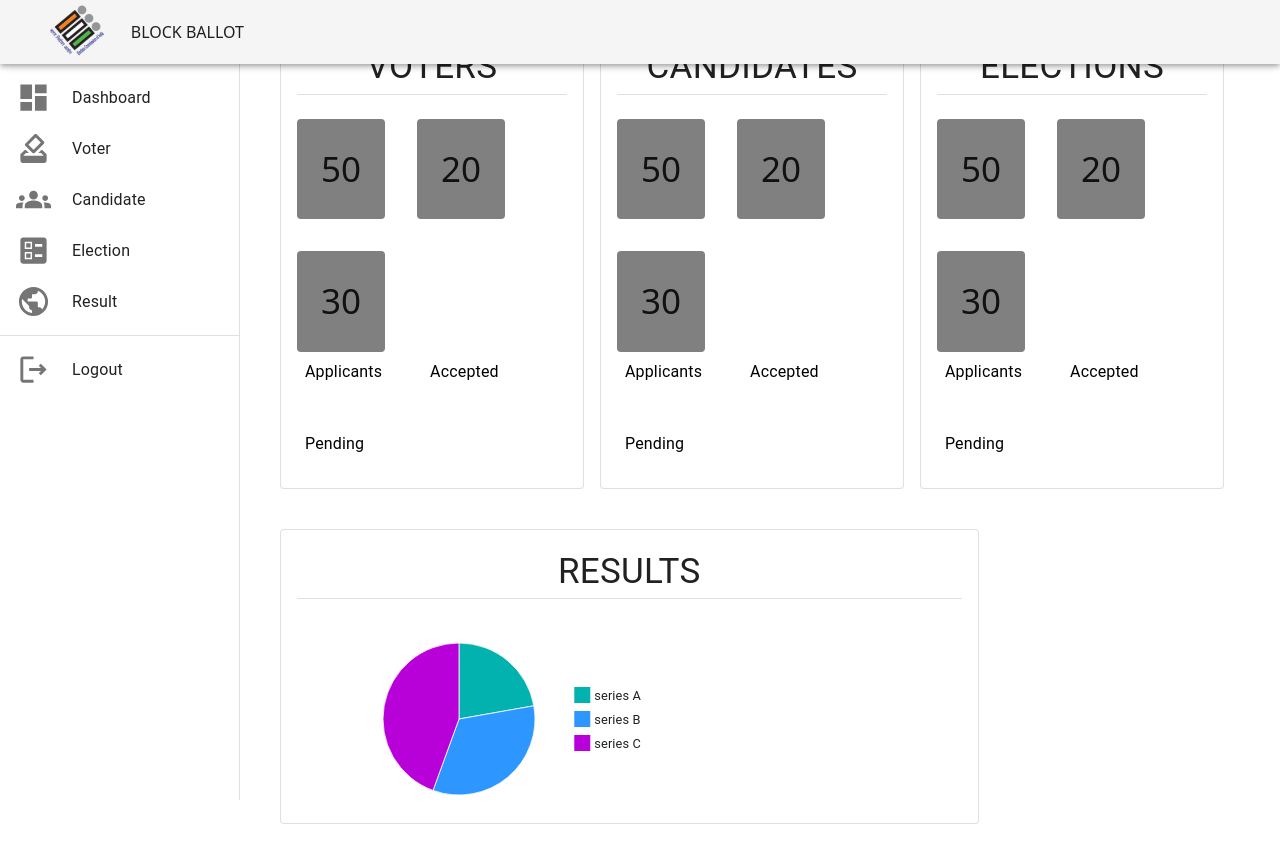
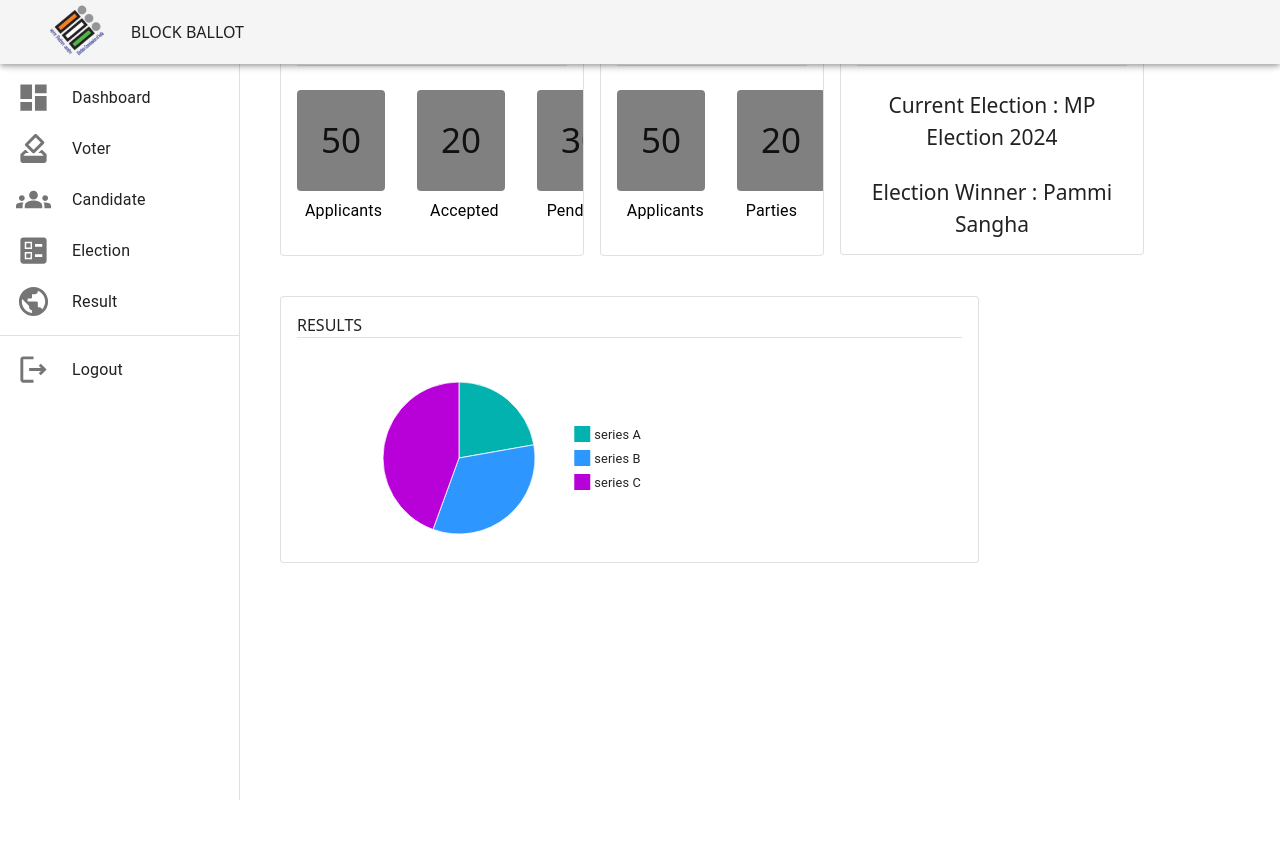
Before and after one commit to BhanuTeja1729/Voting, a React (Vite) app in the folder frontend/: page /admin/dashboard in a window 1280 px wide. After the commit the page ends 800 px from the top, so only its background shows below. Built offline with nearby package versions, Linux system fonts and the light colour scheme.

Commit message:
Admin Interfaces Completed

```diff
--- a/frontend/src/components/admin/adminDash.jsx
+++ b/frontend/src/components/admin/adminDash.jsx
@@ -18,10 +18,13 @@ const adminDash = () => {
   let accepted = 20;
   let pending = 30;
 
+  let eName = "MP Election 2024"
+  let eWinner = "Pammi Sangha"
+
   return (
     <>
 
-      <Box sx={{mr:7}}>
+      <Box sx={{ mr: 7 }}>
         <h1 className="mb-5 text-3xl font-semibold mt-20">
           Admin Dashboard
         </h1>
@@ -30,23 +33,15 @@ const adminDash = () => {
             <Link to={"../voter"}>
               <Card variant="outlined" max>
                 <CardContent>
-                  <Typography
-                    sx={{
-                      textAlign: "center",
-                      fontSize: 35,
-                      fontWeight: "semibold",
-                    }}
-                  >
+                  <div className="text-center text-4xl font-semibold mb-4">
                     VOTERS
-                  </Typography>
+                  </div>
                   <Divider />
                   <br />
                   <Stack
                     spacing={4}
-                    sx={{ bgcolor: "white" }}
+                    sx={{ bgcolor: "white", justifyContent:"space-evenly" }}
                     direction="row"
-                    useFlexGap
-                    flexWrap="wrap"
                   >
                     <Box
                       sx={{
@@ -86,8 +81,7 @@ const adminDash = () => {
                     spacing={6}
                     padding={1}
                     direction="row"
-                    useFlexGap
-                    flexWrap="wrap"
+                    sx={{justifyContent:"space-evenly"}}
                   >
                     <Typography color="initial">Applicants</Typography>
                     <Typography color="initial">Accepted</Typography>
@@ -98,22 +92,67 @@ const adminDash = () => {
             </Link>
           </Grid>
 
-          <Grid item xs={4}>
+          <Grid item xs={3}>
             <Link to={"../candidate"}>
               <Card variant="outlined">
                 <CardContent>
-                  <Typography
-                    sx={{
-                      textAlign: "center",
-                      fontSize: 35,
-                      fontWeight: "semibold",
-                    }}
-                  >
+                  <div className="text-center text-4xl font-semibold mb-4">
                     CANDIDATES
-                  </Typography>
+                  </div>
                   <Divider />
                   <br />
                   <Stack
+                    spacing={4}
+                    sx={{ bgcolor: "white", justifyContent:"space-evenly" }}
+                    direction="row"
+                  >
+                    <Box
+                      sx={{
+                        borderRadius: 1,
+                        padding: 3,
+                        fontSize: 35,
+                        fontWeight: 500,
+                        bgcolor: "grey",
+                      }}
+                    >
+                      {applicants}
+                    </Box>
+                    <Box
+                      sx={{
+                        borderRadius: 1,
+                        padding: 3,
+                        fontSize: 35,
+                        fontWeight: 500,
+                        bgcolor: "grey",
+                      }}
+                    >
+                      {accepted}
+                    </Box>
+                  </Stack>
+                  <Stack
+                    spacing={5}
+                    direction={"row"}
+                    padding={1}
+                    sx={{justifyContent:"space-evenly"}}
+                  >
+                    <Typography color="initial">Applicants</Typography>
+                    <Typography color="initial">Parties</Typography>
+                  </Stack>
+                </CardContent>
+              </Card>
+            </Link>
+          </Grid>
+
+          <Grid item xs={4} sx={{ mr: 0 }}>
+            <Link to={"../election"}>
+              <Card variant="outlined">
+                <CardContent>
+                  <div className="text-center text-4xl font-semibold mb-4">
+                    ELECTIONS
+                  </div>
+                  <Divider />
+                  <br />
+                  {/* <Stack
                     spacing={4}
                     sx={{ bgcolor: "white" }}
                     direction="row"
@@ -164,78 +203,10 @@ const adminDash = () => {
                     <Typography color="initial">Applicants</Typography>
                     <Typography color="initial">Accepted</Typography>
                     <Typography color="initial">Pending</Typography>
-                  </Stack>
-                </CardContent>
-              </Card>
-            </Link>
-          </Grid>
-
-          <Grid item xs={4} sx={{ mr: 0 }}>
-            <Link to={"../election"}>
-              <Card variant="outlined">
-                <CardContent>
-                  <Typography
-                    sx={{
-                      textAlign: "center",
-                      fontSize: 35,
-                      fontWeight: "semibold",
-                    }}
-                  >
-                    ELECTIONS
-                  </Typography>
-                  <Divider />
-                  <br />
-                  <Stack
-                    spacing={4}
-                    sx={{ bgcolor: "white" }}
-                    direction="row"
-                    useFlexGap
-                    flexWrap="wrap"
-                  >
-                    <Box
-                      sx={{
-                        borderRadius: 1,
-                        padding: 3,
-                        fontSize: 35,
-                        fontWeight: 500,
-                        bgcolor: "grey",
-                      }}
-                    >
-                      {applicants}
-                    </Box>
-                    <Box
-                      sx={{
-                        borderRadius: 1,
-                        padding: 3,
-                        fontSize: 35,
-                        fontWeight: 500,
-                        bgcolor: "grey",
-                      }}
-                    >
-                      {accepted}
-                    </Box>
-                    <Box
-                      sx={{
-                        borderRadius: 1,
-                        padding: 3,
-                        fontSize: 35,
-                        fontWeight: 500,
-                        bgcolor: "grey",
-                      }}
-                    >
-                      {pending}
-                    </Box>
-                  </Stack>
-                  <Stack
-                    spacing={6}
-                    direction={"row"}
-                    padding={1}
-                    useFlexGap
-                    flexWrap="wrap"
-                  >
-                    <Typography color="initial">Applicants</Typography>
-                    <Typography color="initial">Accepted</Typography>
-                    <Typography color="initial">Pending</Typography>
+                  </Stack> */}
+                  <Stack spacing={3} direction={"column"} sx={{height:140}}>
+                      <Box component="section" sx={{textAlign:"center", fontSize:21, fontWeight:"medium", width:"100%"}}>Current Election : {eName}</Box>
+                      <Box component="section" sx={{textAlign:"center", fontSize:21, fontWeight:"normal", width:"100%"}}>Election Winner : {eWinner}</Box>
                   </Stack>
                 </CardContent>
               </Card>
@@ -246,15 +217,9 @@ const adminDash = () => {
         <Link to={"../result"}>
           <Card variant="outlined" sx={{ maxWidth: "74%", mt: 5, mb: 4 }}>
             <CardContent>
-              <Typography
-                sx={{
-                  textAlign: "center",
-                  fontSize: 35,
-                  fontWeight: "semibold",
-                }}
-              >
+              <div className="text-center text-4xl font-semibold mb-4">
                 RESULTS
-              </Typography>
+              </div>
               <Divider />
               <div className="flex justify-center">
                 <PieChart
--- a/frontend/src/components/admin/candidate.jsx
+++ b/frontend/src/components/admin/candidate.jsx
@@ -10,7 +10,6 @@ const candidate = () => {
       <h1 className="mb-8 text-3xl font-semibold">
         Candidate
       </h1>
-
       <CandidateCard />
       </Box>
     </>
--- a/frontend/src/components/admin/candidateCard.jsx
+++ b/frontend/src/components/admin/candidateCard.jsx
@@ -1,12 +1,14 @@
 import React from 'react';
 import { useState } from 'react';
 
-import { Box, Container, Stack, Typography, Button, TextField } from '@mui/material';
+import { Box, Card, Stack, Typography, Button, TextField, Divider, FormControl, MenuItem, Select, InputLabel } from '@mui/material';
 import Accordion from '@mui/material/Accordion';
-import AccordionActions from '@mui/material/AccordionActions';
 import AccordionSummary from '@mui/material/AccordionSummary';
 import AccordionDetails from '@mui/material/AccordionDetails';
 import ExpandMoreIcon from '@mui/icons-material/ExpandMore';
+import DeleteOutlineOutlinedIcon from '@mui/icons-material/DeleteOutlineOutlined';
+
+import cImg from "/c1.png"
 
 const candidateCard = () => {
 
@@ -14,12 +16,24 @@ const candidateCard = () => {
     const [lastName, setLastName] = useState('')
     const [wardNo, setWardNo] = useState('')
     const [party, setParty] = useState('')
+    const [cImg, setCImg] = useState(null)
+
+    const handleRegister = (e) => {
+        e.preventDefault();
+        console.log(firstName, lastName, wardNo, party, cImg)
+    }
 
 
-    function handleSubmit(event) {
-        event.preventDefault();
+    let cName = "Pramod";
+    let cWardNo = "B80";
+    let cParty = "Pammi Sangha";
 
-    }
+    const options = [
+        { value: "Party 1", label: 'Party 1' },
+        { value: "Party 2", label: 'Party 2' },
+        { value: "Party 3", label: 'Party 3' }]
+
+
     return (
         <>
             <div className='shadow w-4/5'>
@@ -29,7 +43,9 @@ const candidateCard = () => {
                         aria-controls="panel3-content"
                         id="panel3-header"
                     >
-                        Register Candidates
+                        <div className='text-xl font-semibold'>
+                            Register Candidates
+                        </div>
                     </AccordionSummary>
                     <AccordionDetails>
                         <Stack spacing={2} direction="row" sx={{ marginBottom: 4 }}>
@@ -65,17 +81,22 @@ const candidateCard = () => {
                             required
                             sx={{ mb: 4 }}
                         />
-                        <TextField
-                            type="text"
-                            variant='outlined'
-                            color='secondary'
-                            label="Party Name"
-                            onChange={e => setParty(e.target.value)}
-                            value={party}
-                            required
-                            fullWidth
-                            sx={{ mb: 3 }}
-                        />
+                        <Box sx={{ mb: 3 }}>
+                            <FormControl fullWidth>
+                                <InputLabel>Party</InputLabel>
+                                <Select
+                                    value={party}
+                                    label="Party"
+                                    onChange={(e) => setParty(e.target.value)}
+                                >
+                                    {options.map(option => (
+                                        <MenuItem key={option.value} value={option.value}>
+                                            {option.label}
+                                        </MenuItem>
+                                    ))}
+                                </Select>
+                            </FormControl>
+                        </Box>
                         <Box sx={{ justifyContent: "space-between", display: 'flex' }}>
                             <Button
                                 variant="contained"
@@ -85,16 +106,45 @@ const candidateCard = () => {
                                 <input
                                     type="file"
                                     hidden
+                                    onChange={(e) => setCImg(e.target.files[0])}
                                 />
                             </Button>
-                            <Button variant='contained' color='success' sx={{ mr: 1.5 }}>Register</Button>
+                            <Button variant='contained' color='success' sx={{ mr: 1.5 }} onClick={handleRegister}>Register</Button>
                         </Box>
                     </AccordionDetails>
-                    {/* <AccordionActions>
-                        <Button variant='contained' color='success' sx={{ mr: 1.5, mb: 1.5 }}>Register</Button>
-                    </AccordionActions> */}
                 </Accordion>
             </div>
+            <div className='my-5 text-3xl font-semibold'>
+                <Typography variant=''>Registered Candidates</Typography>
+            </div>
+
+            <div className='shadow w-4/5 mt-4'>
+                <Card sx={{ p: 3, mt: 5 }}>
+                    <Stack spacing={3} direction="row" alignItems="center" justifyContent="space-between">
+                        <Box sx={{ maxHeight: 60, maxWidth: 60, mb: 10 }}>
+                            <img src={cImg} alt="Candidate Image" />
+                        </Box>
+                        <Divider orientation='vertical' flexItem />
+                        <Typography sx={{ display: 'flex', alignItems: 'center' }}>
+                            Name: {firstName + " " + lastName}
+                        </Typography>
+                        <Divider orientation='vertical' flexItem />
+                        <Typography sx={{ display: 'flex', alignItems: 'center' }}>
+                            Ward. No: {wardNo}
+                        </Typography>
+                        <Divider orientation='vertical' flexItem />
+                        <Typography sx={{ display: 'flex', alignItems: 'center' }}>
+                            Party: {party}
+                        </Typography>
+                        <Divider orientation='vertical' flexItem />
+                        <Button variant='outlined' color='error'>
+                            <DeleteOutlineOutlinedIcon />
+                        </Button>
+                    </Stack>
+                </Card>
+            </div>
+
+
         </>
     )
 }
--- a/frontend/src/components/admin/election.jsx
+++ b/frontend/src/components/admin/election.jsx
@@ -1,10 +1,93 @@
-import React from 'react'
+import { React, useState } from 'react'
+
+import { Accordion, AccordionSummary, AccordionDetails, Stack, TextField, Box, Button } from '@mui/material';
+import { AdapterDayjs } from "@mui/x-date-pickers/AdapterDayjs";
+import { LocalizationProvider } from "@mui/x-date-pickers/LocalizationProvider";
+import 'dayjs/locale/en-gb';
+import dayjs from "dayjs";
+import { DateTimePicker } from '@mui/x-date-pickers/DateTimePicker';
+import ExpandMoreIcon from '@mui/icons-material/ExpandMore';
 
 const election = () => {
+
+  const [electionName, setElectionName] = useState('')
+  const [startTime, setStartTime] = useState(null)
+  const [stopTime, setStopTime] = useState(null)
+  const [region, setRegion] = useState('')
+
+  const handleCreate = (e) => {
+    e.preventDefault();
+
+    console.log(electionName, startTime, stopTime, region);
+  }
+
+
   return (
-    <h1 className="mb-8 ml-72 text-center text-3xl font-semibold mt-20">
-      Election
-    </h1>
+    <>
+      <h1 className="mb-8 text-3xl font-semibold mt-20">
+        Election
+      </h1>
+      <div className='shadow w-4/5'>
+        <Accordion defaultExpanded >
+          <AccordionSummary
+            expandIcon={<ExpandMoreIcon />}
+            aria-controls="panel3-content"
+            id="panel3-header"
+          >
+            <div className='text-xl font-semibold'>
+              Create Election
+            </div>
+          </AccordionSummary>
+          <AccordionDetails>
+
+            <TextField
+              type="text"
+              variant='outlined'
+              color='primary'
+              label="Election Name"
+              onChange={e => setElectionName(e.target.value)}
+              value={electionName}
+              sx={{ mb: 4 }}
+              fullWidth
+              required
+            />
+            <Stack spacing={2} direction="row" sx={{ marginBottom: 4 }}>
+              <LocalizationProvider color="primary" dateAdapter={AdapterDayjs} adapterLocale={"en-gb"}>
+                <DateTimePicker sx={{ mb: 4, width: "100%" }}
+                  label="Start Time" value={startTime} disablePast onChange={(e) => {
+                    setStartTime(dayjs(e).format("DD-MM-YYYY HH:mm"));
+                  }} />
+                <DateTimePicker sx={{ mb: 4, width: "100%" }}
+                  label="Stop Time" value={stopTime} disablePast onChange={(e) => {
+                    setStopTime(dayjs(e).format("DD-MM-YYYY HH:mm"));
+                  }} />
+              </LocalizationProvider>
+
+            </Stack>
+            <TextField
+              type="text"
+              variant='outlined'
+              color='primary'
+              label="Region"
+              onChange={e => setRegion(e.target.value)}
+              value={region}
+              sx={{ mb: 4 }}
+              fullWidth
+              required
+            />
+
+            <Box sx={{ justifyContent: "space-between", display: 'flex' }}>
+
+              <Button variant='contained' color='success' sx={{ mr: 1.5 }} onClick={handleCreate} disabled={startTime==null || stopTime==null}>Create Election</Button>
+            </Box>
+          </AccordionDetails>
+          {/* <AccordionActions>
+                        <Button variant='contained' color='success' sx={{ mr: 1.5, mb: 1.5 }}>Register</Button>
+                    </AccordionActions> */}
+        </Accordion>
+      </div>
+
+    </>
   );
 }
 
--- a/frontend/src/components/admin/result.jsx
+++ b/frontend/src/components/admin/result.jsx
@@ -1,10 +1,67 @@
 import React from 'react'
+import { PieChart } from "@mui/x-charts";
+import eImg from '/user.jpeg'
+import {
+  Card,
+  CardContent,
+  Box,
+  Divider,
+  Typography,
+  Button,
+  CardActionArea,
+  CardActions,
+  Stack
+} from "@mui/material";
+
+let eName = "Pammi"
+let eVotes = "35245"
 
 const result = () => {
   return (
-    <h1 className="mb-8 text-center text-3xl font-semibold mt-20">
-        Result
-      </h1>
+    <>
+      <Box className="mb-8 text-3xl font-semibold mt-20">
+        <Card variant="outlined" sx={{ maxWidth: "100%", mt: 5, mb: 4, mr:5}}>
+          <CardContent>
+            <div className="text-center text-4xl font-semibold mb-4">
+              RESULTS
+            </div>
+            <Divider />
+            <div className="flex justify-center">
+              <PieChart
+                series={[
+                  {
+                    data: [
+                      { id: 0, value: 10, label: 'series A' },
+                      { id: 1, value: 15, label: 'series B' },
+                      { id: 2, value: 20, label: 'series C' }
+                    ],
+                  },
+                ]}
+                width={400}
+                height={200}
+                sx={{ mt: 5 }}
+              />
+            </div>
+          </CardContent>
+        </Card>
+      </Box>
+      <Stack spacing={3} direction={"row"} useFlexGap flexWrap="wrap" marginBottom={5}>
+        <Card sx={{ maxWidth: 345 }}>
+          <CardActionArea>
+          <div className="text-center text-2xl font-semibold mb-4">
+              <img src="/user.jpeg" alt="" />
+            </div>
+            <Divider />
+            <CardContent>
+              <Typography gutterBottom variant="h5" component="div">
+                <Box component="section" sx={{textAlign:"center", fontSize:18, fontWeight:"medium", width:"100%"}}>Candidate Name : {eName}</Box>
+                <Box component="section" sx={{textAlign:"center", fontSize:18, fontWeight:"normal", width:"100%"}}>No. of Votes : {eVotes}</Box>
+              </Typography>
+            </CardContent>
+          </CardActionArea>
+        </Card>
+      </Stack>
+    </>
   )
 }
 
--- a/frontend/src/components/admin/voter.jsx
+++ b/frontend/src/components/admin/voter.jsx
@@ -4,7 +4,7 @@ import VoterCard from "./voterRegCard";
 const voter = () => {
   return (
     <div>
-      <h1 className="mb-8 text-center text-3xl font-semibold mt-20">
+      <h1 className="mb-8 text-3xl font-semibold mt-20">
         Voter Page
         <VoterCard />
       </h1>
--- a/frontend/src/components/admin/voterRegCard.jsx
+++ b/frontend/src/components/admin/voterRegCard.jsx
@@ -1,23 +1,70 @@
 import React from 'react'
-import { Divider } from '@mui/material';
+import { Divider, Card, Stack, Typography, Box, Button, List, ListItem, ListItemText } from '@mui/material';
+import cImg from "/c1.png"
+import DeleteOutlineOutlinedIcon from '@mui/icons-material/DeleteOutlineOutlined';
+import CheckIcon from '@mui/icons-material/Check';
+
+
 const voterRegCard = () => {
+  let cName = "Pramod";
+  let cWardNo = "B80";
+  let cParty = "Pammi Sangha";
   return (
-    <div className="my-9 px-6 py-6 drop-shadow-lg bg-slate-100 rounded-2xl  w-1/2 flex flex-row ">
-      <div className="flex justify-between basis-1/2 mx-2">
-        <div className='flex justify-between flex-col'>
-          <h1 className="text-2xl flex">Name:<h1 className='text-xl text-slate-500'>Shashank k Prabhu</h1></h1>
-          <h1 className="text-2xl flex">Age:<h1 className='text-xl text-slate-500'>21</h1></h1>
+    <>
+      <div className='shadow w-4/5 text-xl'>
+        <Stack direction={"row"} justifyContent={"space-around"} mt={5}>
+          <Typography sx={{ textAlign: 'center', fontSize: 30, fontWeight: "semibold" }}>User Entered Data</Typography>
+          <Typography sx={{ textAlign: 'center', fontSize: 30, fontWeight: "semibold" }}>API Fetched Data</Typography>
+          <Divider flexItem />
+        </Stack>
+        <Card sx={{ p: 3 }}>
 
-        </div>
+          <Stack spacing={3} direction={"row"} className='flex flex-row'>
+            <Stack spacing={2} direction="column" alignItems="flex-start" justifyContent="space-between" className='basis-2/5'>
+              <Box >
+                <List sx={{ width: '100%', maxWidth: 360, my: 2 }}>
+                  <ListItem >
+                    <ListItemText primary={`Name: ${cName}`} />
+                  </ListItem>
+                  <ListItem >
+                    <ListItemText primary={`Ward No: ${cWardNo}`} />
+                  </ListItem>
+                  <ListItem >
+                    <ListItemText primary={`Party: ${cParty}`} />
+                  </ListItem>
+                </List>
+              </Box>
+            </Stack>
+            <Stack spacing={2} direction="row" alignItems="flex-start" className='basis-2/5' >
+              <Divider orientation="vertical" flexItem />
+              <Box>
+                <List sx={{ width: '100%', maxWidth: 360, my: 2 }}>
+                  <ListItem >
+                    <ListItemText primary={`Name: ${cName}`} />
+                  </ListItem>
+                  <ListItem >
+                    <ListItemText primary={`Ward No: ${cWardNo}`} />
+                  </ListItem>
+                  <ListItem >
+                    <ListItemText primary={`Party: ${cParty}`} />
+                  </ListItem>
+                </List>
+              </Box>
+            </Stack>
+            <div className='basis-1/5 items-center flex flex-col gap-2 py-12' >
+              <Button variant="contained" color="error" className='absolute top-0 right-0' sx={{ maxHeight: 50, maxWidth: 350 }}>
+                <DeleteOutlineOutlinedIcon />
+              </Button>
+              <Button variant="contained" color="success" className='absolute top-0 right-0' sx={{ maxHeight: 50, maxWidth: 350 }}>
+                <CheckIcon />
+              </Button>
+            </div>
+          </Stack>
+
+        </Card>
+
       </div>
-      <Divider
-        className="bg-black"
-        orientation="vertical"
-        variant="fullWidth"
-        flexItem
-      />
-      <div className="flex justify-between basis-1/2 mx-2">Bye</div>
-    </div>
+    </>
   );
 }
 
```
Also changed, not shown: frontend/public/c1.png (added).
